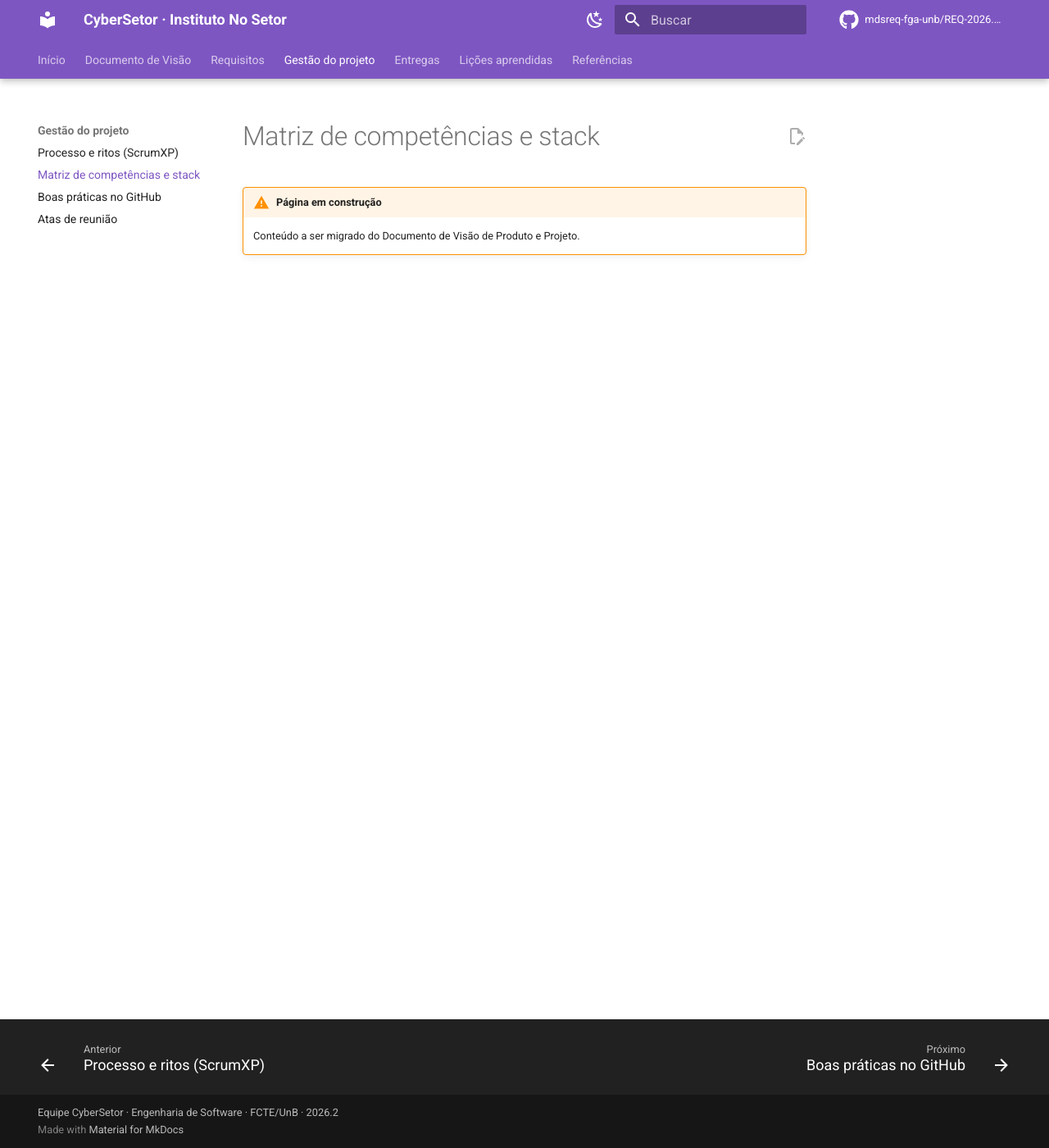
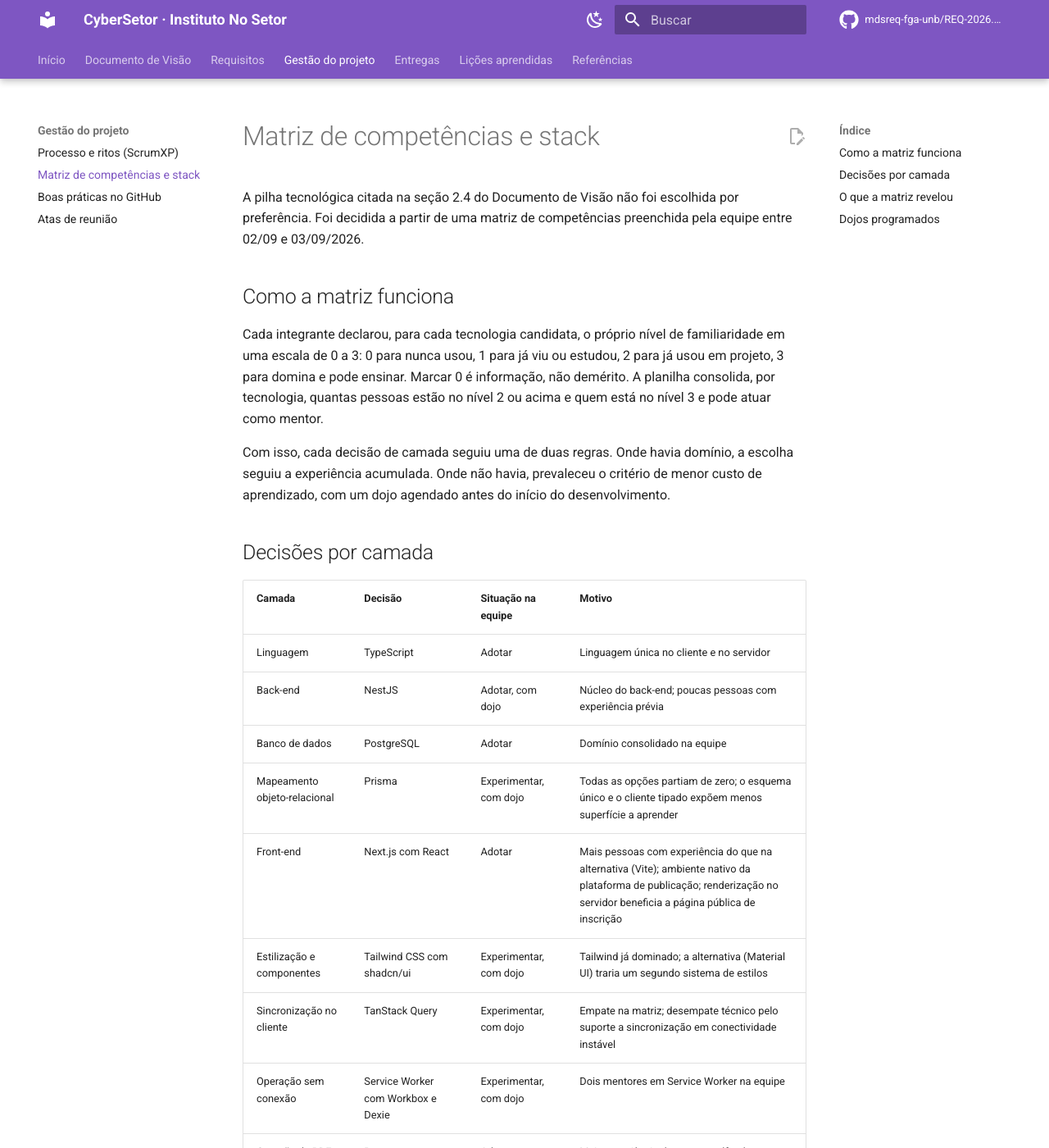
Before and after one commit to mdsreq-fga-unb/REQ-2026.2-T02-CyberSetor, an MkDocs documentation site: the page built from docs/gestao/matriz-competencias.md, in a window 1280 px wide and 1400 px high. Shown: the whole window at 82% size. Built offline with MkDocs 1.6.1 and Material for MkDocs 9.7.7, drawn with Linux system fonts in a browser that asks for light colours; comment, search, counter and statistics services are not loaded; some of the changed text lies outside the part shown.

Commit message:
docs(gestao): publica matriz de competências e stack

```diff
--- a/docs/gestao/matriz-competencias.md
+++ b/docs/gestao/matriz-competencias.md
@@ -1,4 +1,35 @@
 # Matriz de competências e stack
 
-!!! warning "Página em construção"
-    Conteúdo a ser migrado do Documento de Visão de Produto e Projeto.
+A pilha tecnológica citada na seção 2.4 do Documento de Visão não foi escolhida por preferência. Foi decidida a partir de uma matriz de competências preenchida pela equipe entre 02/09 e 03/09/2026.
+
+## Como a matriz funciona
+
+Cada integrante declarou, para cada tecnologia candidata, o próprio nível de familiaridade em uma escala de 0 a 3: 0 para nunca usou, 1 para já viu ou estudou, 2 para já usou em projeto, 3 para domina e pode ensinar. Marcar 0 é informação, não demérito. A planilha consolida, por tecnologia, quantas pessoas estão no nível 2 ou acima e quem está no nível 3 e pode atuar como mentor.
+
+Com isso, cada decisão de camada seguiu uma de duas regras. Onde havia domínio, a escolha seguiu a experiência acumulada. Onde não havia, prevaleceu o critério de menor custo de aprendizado, com um dojo agendado antes do início do desenvolvimento.
+
+## Decisões por camada
+
+| Camada | Decisão | Situação na equipe | Motivo |
+|---|---|---|---|
+| Linguagem | TypeScript | Adotar | Linguagem única no cliente e no servidor |
+| Back-end | NestJS | Adotar, com dojo | Núcleo do back-end; poucas pessoas com experiência prévia |
+| Banco de dados | PostgreSQL | Adotar | Domínio consolidado na equipe |
+| Mapeamento objeto-relacional | Prisma | Experimentar, com dojo | Todas as opções partiam de zero; o esquema único e o cliente tipado expõem menos superfície a aprender |
+| Front-end | Next.js com React | Adotar | Mais pessoas com experiência do que na alternativa (Vite); ambiente nativo da plataforma de publicação; renderização no servidor beneficia a página pública de inscrição |
+| Estilização e componentes | Tailwind CSS com shadcn/ui | Experimentar, com dojo | Tailwind já dominado; a alternativa (Material UI) traria um segundo sistema de estilos |
+| Sincronização no cliente | TanStack Query | Experimentar, com dojo | Empate na matriz; desempate técnico pelo suporte a sincronização em conectividade instável |
+| Operação sem conexão | Service Worker com Workbox e Dexie | Experimentar, com dojo | Dois mentores em Service Worker na equipe |
+| Geração de PDF | Puppeteer, no servidor | Adotar | Mais experiência do que em pdfmake; modelo em HTML editável por qualquer pessoa |
+| Testes | Jest e Supertest na API; Playwright na aceitação | Adotar | Mais experiência do que em Vitest e Cypress |
+| Diagramas | Figma | Adotar | Domínio na equipe, com mentor |
+
+## O que a matriz revelou
+
+O levantamento mostrou domínio consolidado nas camadas fundamentais, como TypeScript, React, PostgreSQL, controle de versão, contêineres e integração contínua, e apontou lacunas em ferramentas específicas, entre elas o mapeamento objeto-relacional e o armazenamento local para funcionamento sem conexão. Também mostrou que o conhecimento está concentrado em poucas pessoas, o que orienta a programação em pares desde a Sprint 1 e a distribuição de frentes por afinidade técnica.
+
+## Dojos programados
+
+Sessões de 30 a 60 minutos, conduzidas pelos integrantes com maior experiência e gravadas no Google Meet, antes do início do desenvolvimento: Prisma e migrações · TanStack Query · shadcn/ui · Dexie e IndexedDB · NestJS.
+
+A planilha completa fica no Drive da equipe. Esta página resume o método e as decisões, sem os níveis individuais.
```
